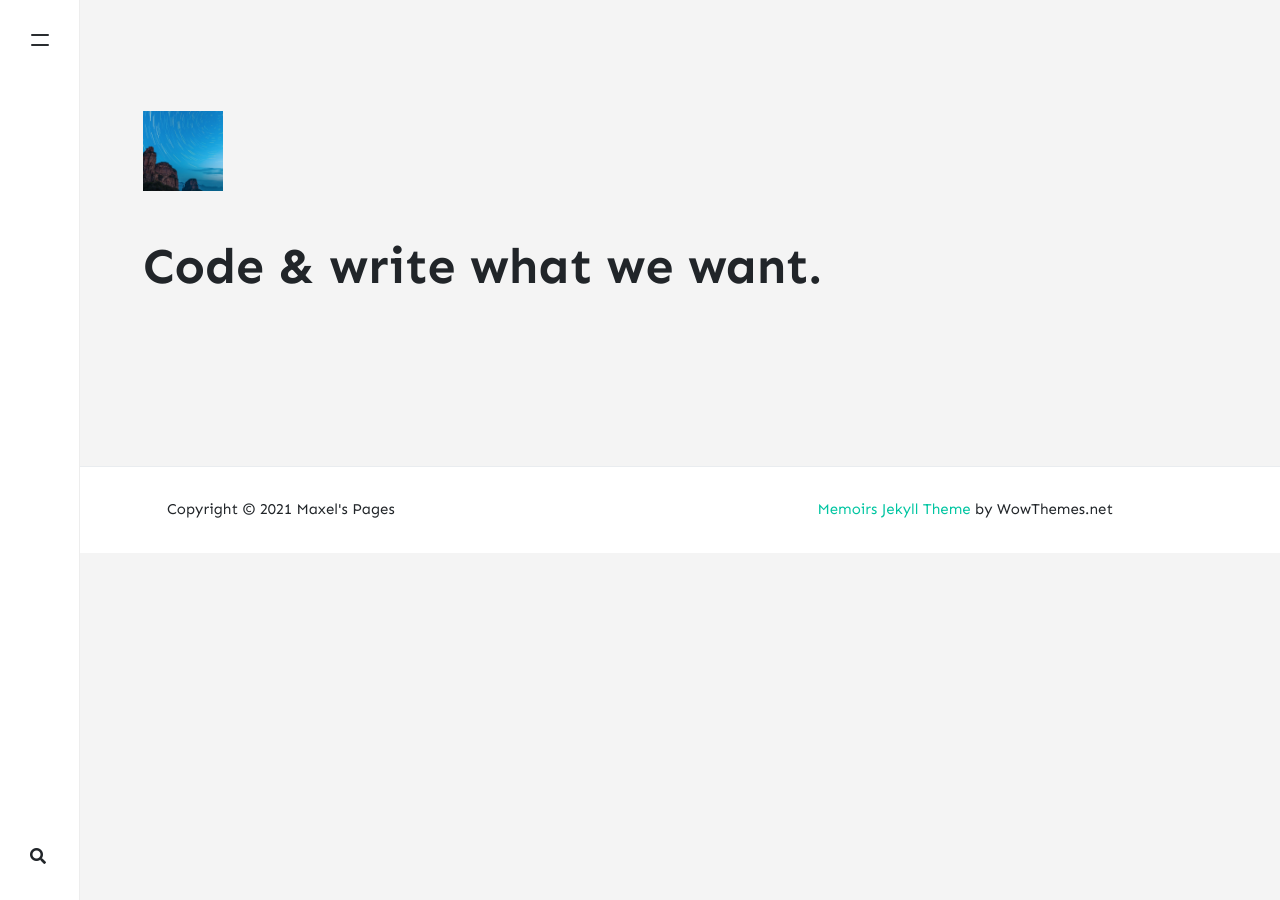
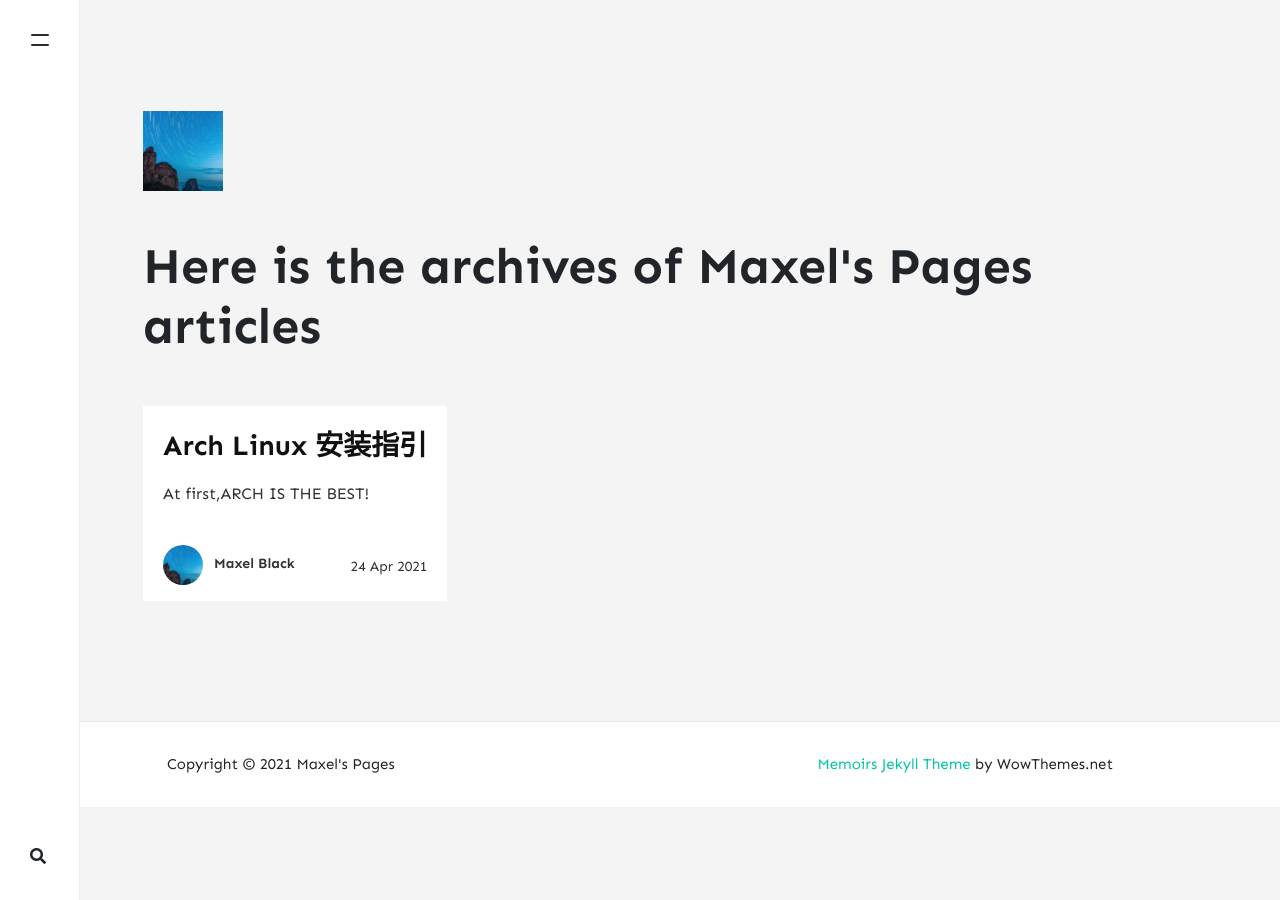
Before and after one commit to maxelblack/maxels-pages, a Jekyll site: the page built from index.html, in a window 1280 px wide. Built offline with Jekyll 4.4.1, drawn with Linux system fonts in a browser that asks for light colours; nearby versions of some CDN libraries; the list of posts is cut into pages by our own code; comment, search, counter and statistics services are not loaded.

Commit message:
Update the website

```diff
--- a/_config.yml
+++ b/_config.yml
@@ -4,12 +4,13 @@
 
 name: "Maxel's Pages"
 title: "Maxel's Pages"
-description: "Code & write what we want."
+description: "Here is the archives of Maxel's Pages articles"
 logo: 'r/maxel.jpg'
 favicon: 'favicon.ico'
 baseurl: /
-permalink: /:year/:month/:title/
+permalink: /:title/
 email: maxelblack@outlook.com
+disqus: 'demowebsite'
 
 # Configure
 
@@ -21,6 +22,9 @@
   layout: archive
   permalinks:
     category: '/category/:name/'
+
+paginate: 6
+paginate_path: /page:num/
 
 plugins:
   - jekyll-paginate
```
